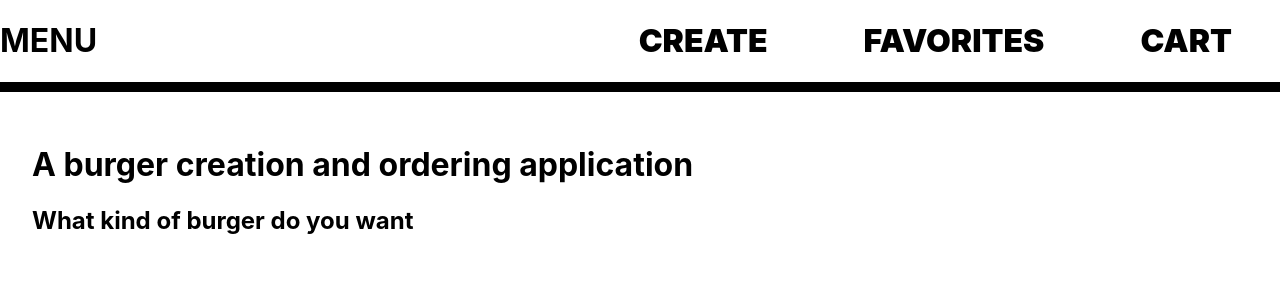
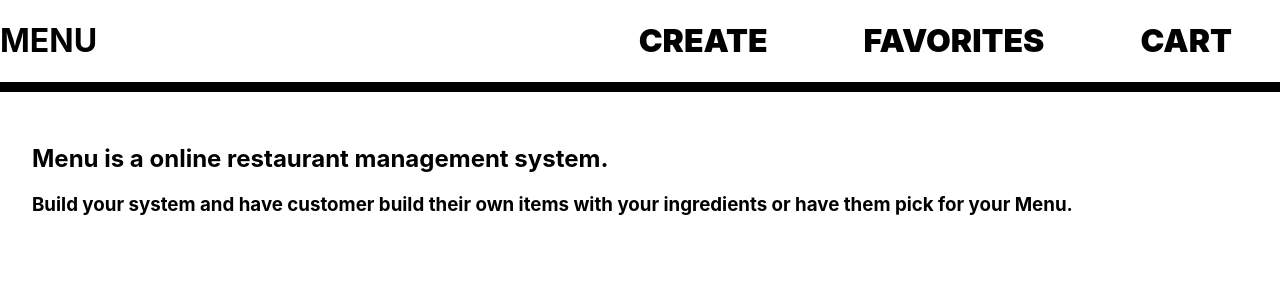
Before and after one commit to themancalledzac/menu, a Next.js app in the folder client/: page / in a window 1280 px wide. Shown: the top 300 px of the page. Built offline with nearby package versions, Linux system fonts and the light colour scheme.

Commit message:
Updated some things that will need to be adjusted.

```diff
--- a/client/pages/index.js
+++ b/client/pages/index.js
@@ -1,13 +1,13 @@
-import Head from "next/head";
-import Image from "next/image";
-import Page from "../components/Page";
-import styles from "../styles/Home.module.css";
-
 export default function Home() {
   return (
-    <>
-      <h1>A burger creation and ordering application</h1>
-      <h2>What kind of burger do you want</h2>
-    </>
+    <main>
+      <div id="jumbotron-banner">
+        <h2>Menu is a online restaurant management system.</h2>
+        <h3>
+          Build your system and have customer build their own items with your
+          ingredients or have them pick for your Menu.
+        </h3>
+      </div>
+    </main>
   );
 }
```
Also changed, not shown: 1 other file (tests, documents, lock files or other folders).
